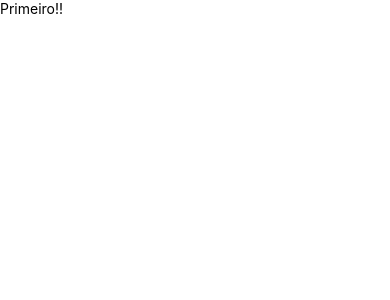
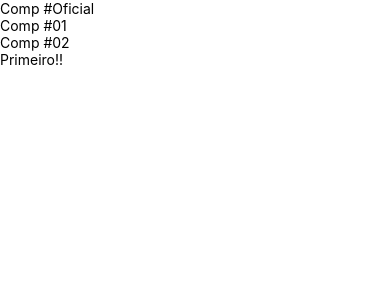
Before and after one commit to hericklima22/aprendendo-react-native, a React Native app in the folder exercicios/: screen / in a window 390 px wide. Shown: the top 300 px of the page. Built offline with nearby package versions, Linux system fonts and the light colour scheme.

Commit message:
aula 20 do curso de react native

```diff
--- a/exercicios/src/App.js
+++ b/exercicios/src/App.js
@@ -1,10 +1,14 @@
 import React from 'react' //sempre que usar um jsx eu preciso importar o React
-import { View } from 'react-native'
+import { View, Text } from 'react-native'
 
 import Primeiro from './components/Primeiro'
+import X, { Comp1, Comp2} from './components/Multi'
 
 export default () => (
     <View>
+        <X />
+        <Comp1 />
+        <Comp2 />
         <Primeiro />
     </View>
 )
--- /dev/null
+++ b/exercicios/src/components/Multi.js
@@ -0,0 +1,12 @@
+import React from 'react'
+import { Text } from 'react-native'
+
+export default function Comp() {
+    return <Text>Comp #Oficial</Text>
+}
+export function Comp1() {
+    return <Text>Comp #01</Text>
+}
+export function Comp2() {
+    return <Text>Comp #02</Text>
+}
```
